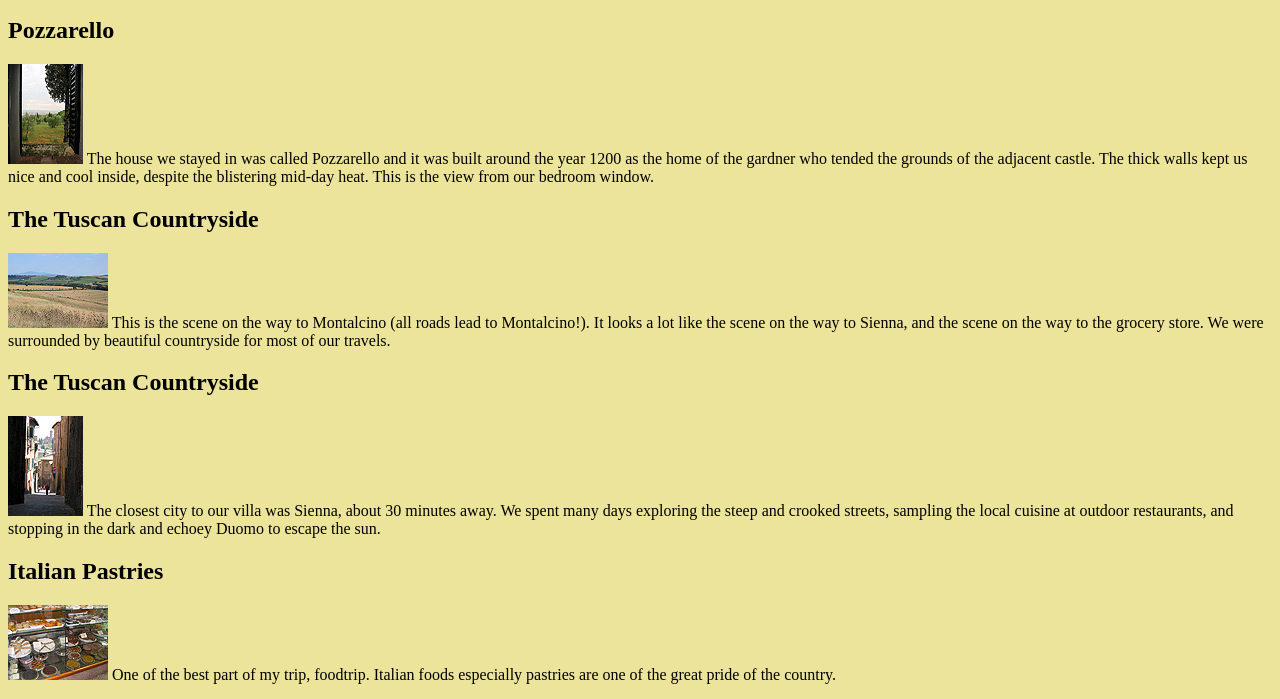
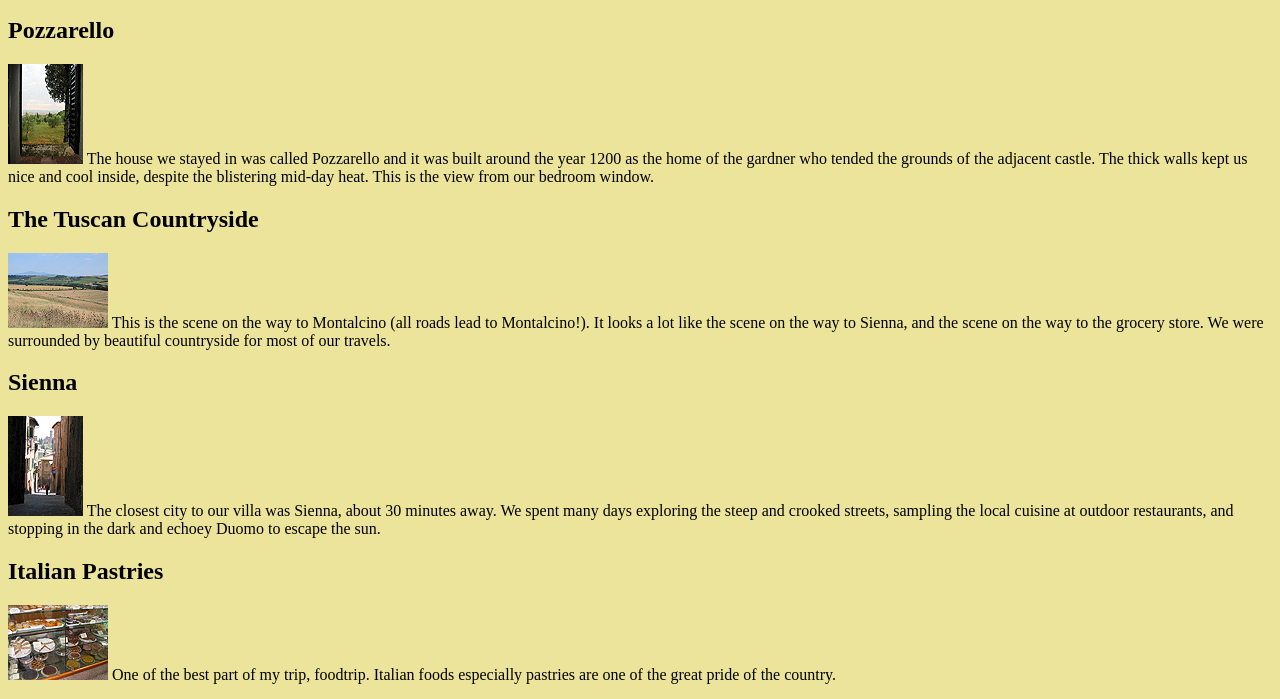
Before and after one commit to dianaapostol/perftask1, a plain HTML site: page index.html in a window 1280 px wide. Shown: the part 101-800 px from the top of the page. Drawn offline with Linux system fonts and the light colour scheme.

Commit message:
Edited Caption

```diff
--- a/index.html
+++ b/index.html
@@ -21,7 +21,7 @@
 
 
 
-<h2>The Tuscan Countryside</h2>
+<h2>Sienna</h2>
 <p><a href="sienna.html"><img src="thumbnails/sienna_thumb.jpg" alt="the streets of sienna" width="75" height="100"></a> The closest city to our villa was Sienna, about 30 minutes away. We spent many days exploring the steep and crooked streets, sampling the local cuisine at outdoor restaurants, and stopping in the dark and echoey Duomo to escape the sun.</p>
 
 <h2>Italian Pastries</h2>
```
